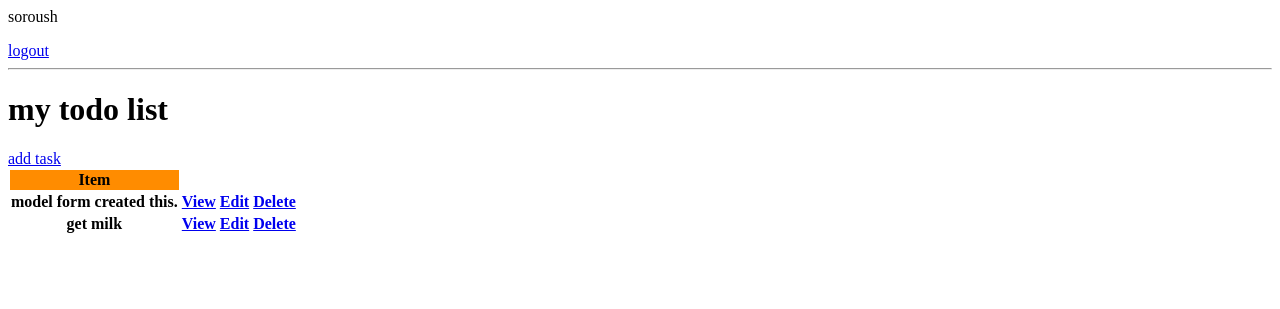
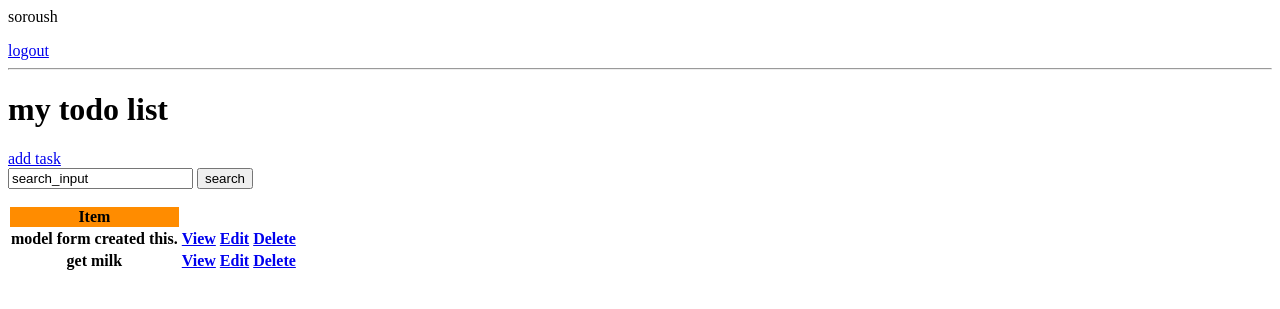
Before and after one commit to Soroush-Pasandideh/todoApp_django, a Django app: page / in a window 1280 px wide. Shown: the top 309 px of the page. Run offline with Django 4.2, Linux system fonts and the light colour scheme; a user stored in the database is signed in; data comes from the database, SQL or seed files in the repository; lists and menus that the app fills with data are empty.

Commit message:
adding search feature between tasks.

```diff
--- a/base/templates/base/task_list.html
+++ b/base/templates/base/task_list.html
@@ -8,6 +8,11 @@
 <hr>
 <h1>my todo list</h1>
 <a href="{% url 'task-create' %}">add task</a>
+
+<form method="GET">
+    <input type="text" , name="search-area", value="search_input">
+    <input type="submit" , value="search">
+</form>
 
 <table>
     <tr>
--- a/base/views.py
+++ b/base/views.py
@@ -47,6 +47,13 @@ class TaskListView(LoginRequiredMixin, ListView):
         context = super().get_context_data(**kwargs)
         context['tasks'] = context['tasks'].filter(user=self.request.user)
         context['count'] = context['tasks'].filter(complete=False).count()
+
+        search_input = self.request.GET.get('search-area') or ''
+        if search_input:
+            context['tasks'] = context['tasks'].filter(title__startswith=search_input)
+
+        context['search_input'] = search_input
+
         return context
 
 
```
